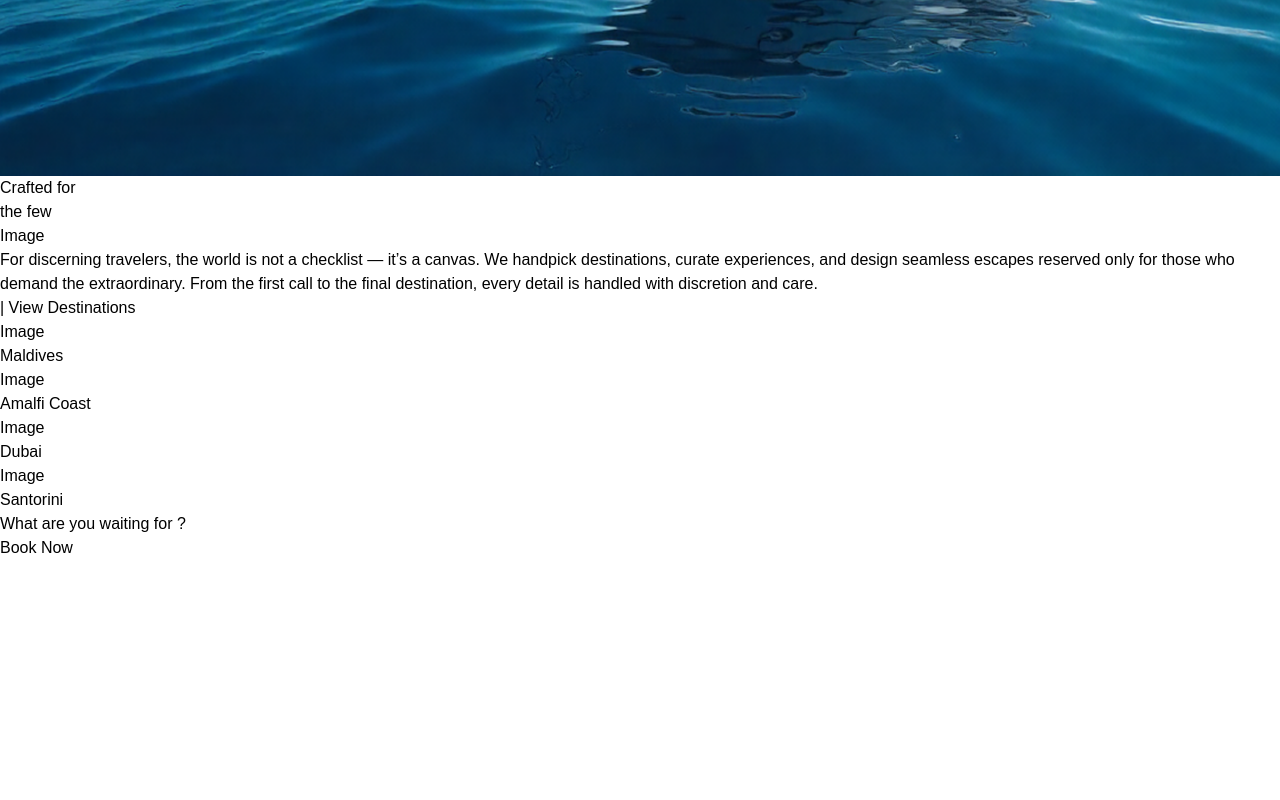
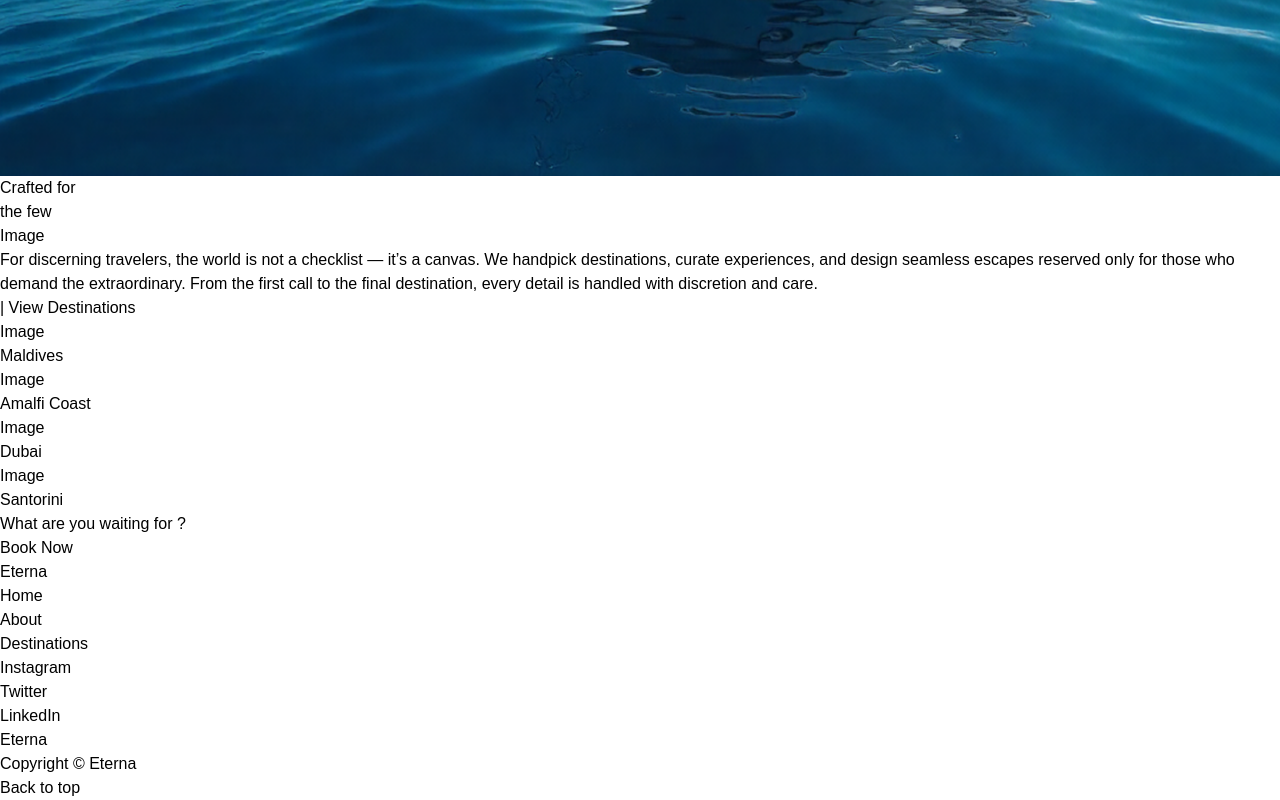
Before and after one commit to Sam-Rytech/Eterna, a Next.js app: page / in a window 1280 px wide. Shown: the part 724-1524 px from the top of the page. Before the commit the page ends 1284 px from the top, so only its background shows below. Built offline with nearby package versions, Linux system fonts and the light colour scheme.

Commit message:
framw comp

```diff
--- a/app/page.jsx
+++ b/app/page.jsx
@@ -4,6 +4,7 @@ import Craft from '../components/Craft'
 import Destination from '../components/Destination'
 import "./globals.css"
 import Book from '@/components/Book'
+import Footer from '@/components/Footer'
 
 const page = () => {
   return (
@@ -11,7 +12,8 @@ const page = () => {
       <Navbar />
       <Craft />
       <Destination />
-      <Book/>
+      <Book />
+      <Footer />
     </div>
   )
 }
--- /dev/null
+++ b/components/Footer.jsx
@@ -0,0 +1,36 @@
+import React from 'react'
+
+const Footer = () => {
+  return (
+      <section>
+          <div>
+              <div>Eterna</div>
+              <div>
+                  <div>
+                      <ul>
+                          <li>Home</li>
+                          <li>About</li>
+                          <li>Destinations</li>
+                      </ul>
+                  </div>
+                  <div>
+                      <ul>
+                          <li>Instagram</li>
+                          <li>Twitter</li>
+                          <li>LinkedIn</li>
+                      </ul>
+                  </div>
+              </div>
+          </div>
+          <div>
+              <p>Eterna</p>
+          </div>
+          <div>
+              <div>Copyright &copy; Eterna</div>
+              <div> <a> <span></span> Back to top </a> </div>
+          </div>
+    </section>
+  )
+}
+
+export default Footer
```
